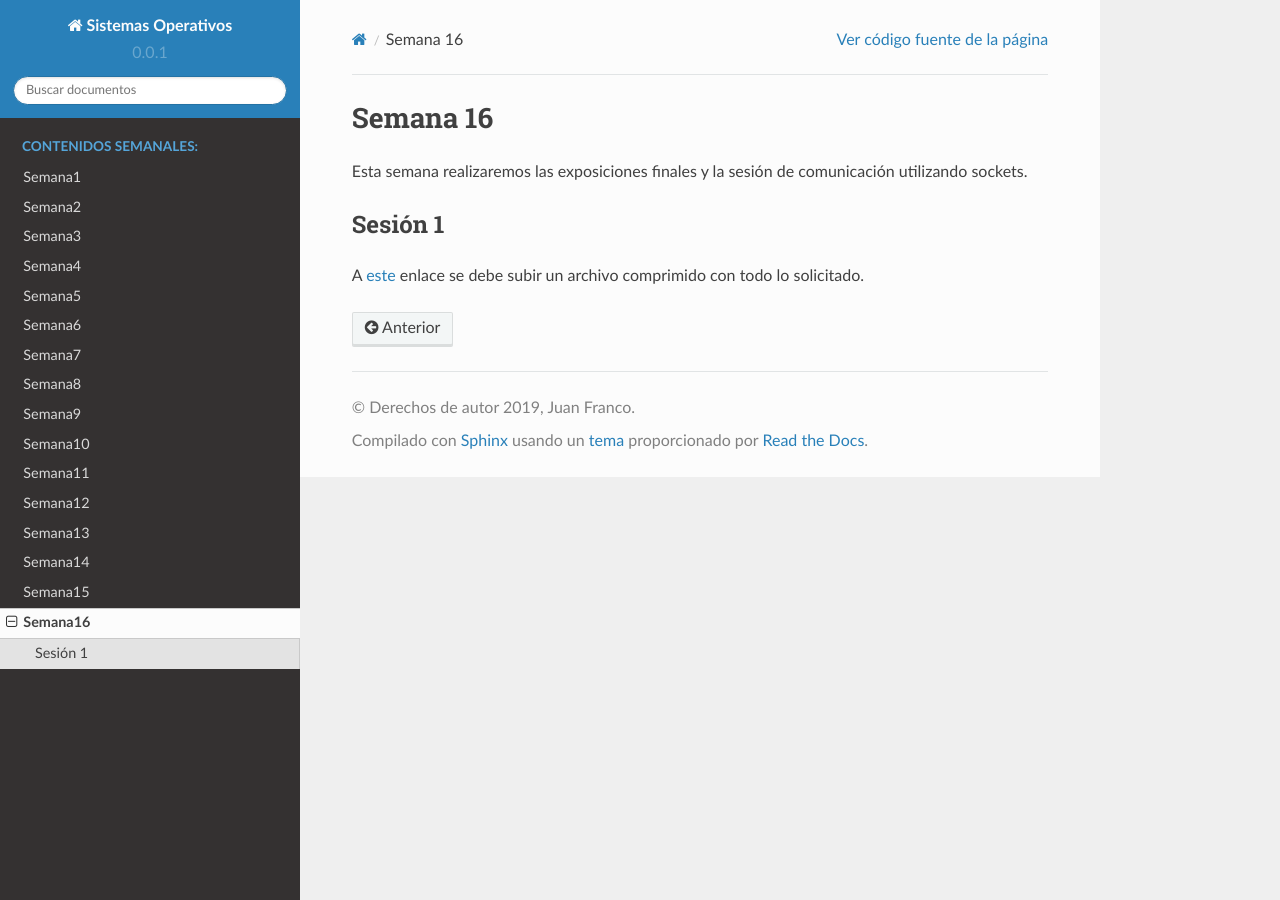
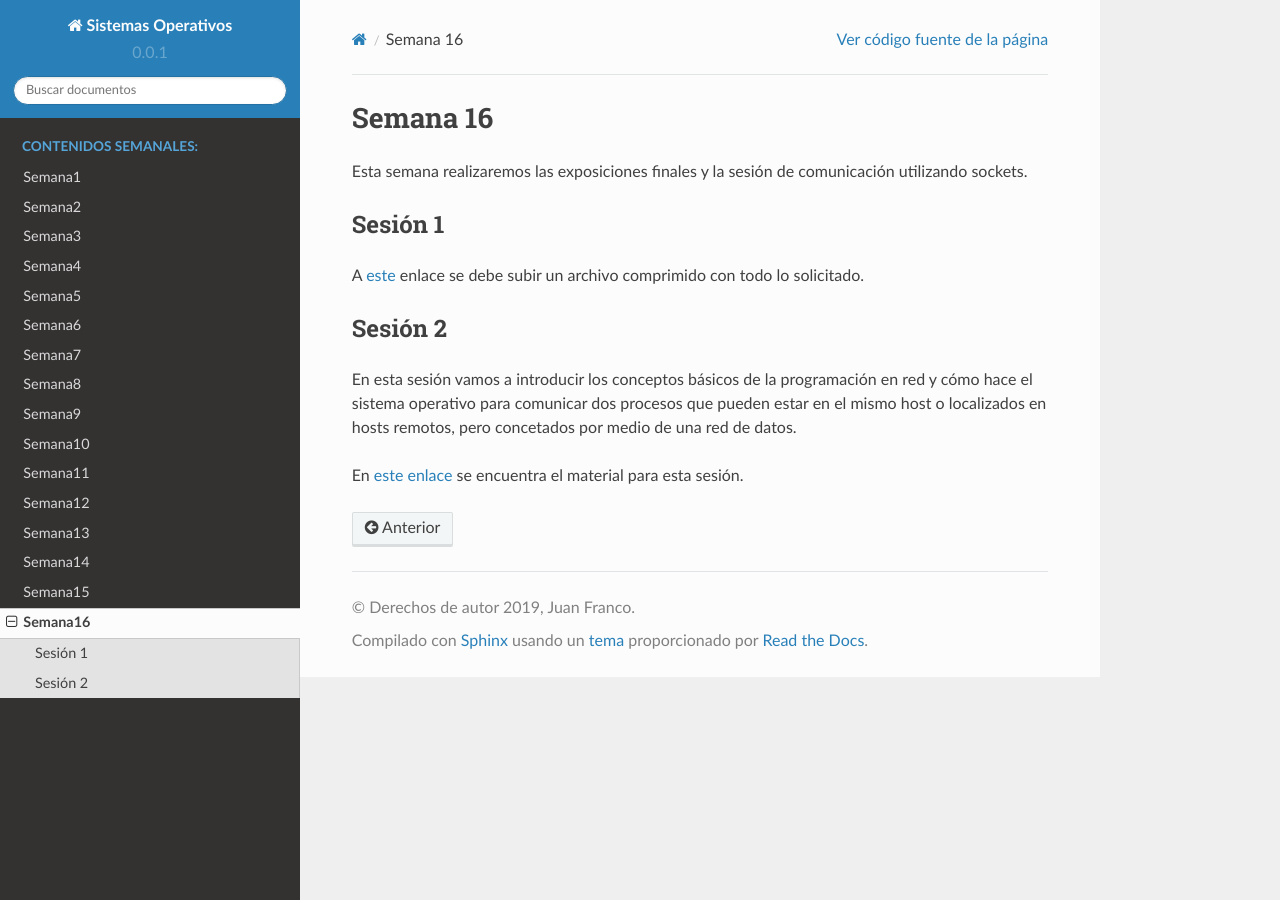
Before and after one commit to juanferfranco/sistemasoperativos, a Sphinx documentation site: the page built from docs/_semana16/semana16.rst, in a window 1280 px wide. Built offline with Sphinx 7.4.7 and the Read the Docs theme 2.0.0, drawn with Linux system fonts in a browser that asks for light colours.

Commit message:
update week 16

```diff
--- a/docs/_semana16/semana16.rst
+++ b/docs/_semana16/semana16.rst
@@ -6,3 +6,12 @@ Sesión 1
 ---------
 A `este <https://www.dropbox.com/request/7Yo6jmzNI8BfS5BLxNNT>`__ enlace se debe subir un archivo comprimido con todo
 lo solicitado.
+
+Sesión 2
+---------
+En esta sesión vamos a introducir los conceptos básicos de la programación en red y cómo hace el sistema operativo
+para comunicar dos procesos que pueden estar en el mismo host o localizados en hosts remotos, pero concetados por medio de
+una red de datos.
+
+En `este enlace <https://drive.google.com/open?id=1uFVuRcPuwvXOGN8u_D7zG9Ngi_LDv6Tk1bX_pSpiTCE>`__ se encuentra el material
+para esta sesión.
```
